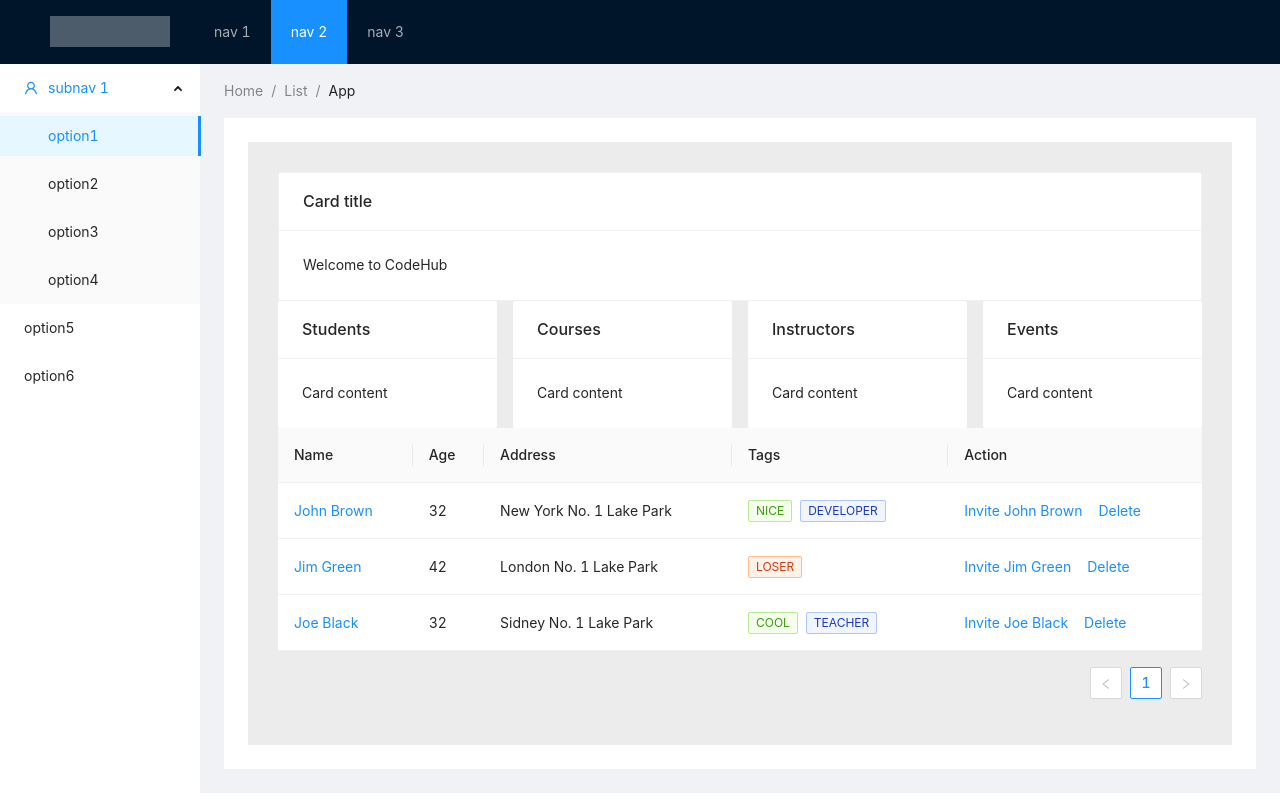
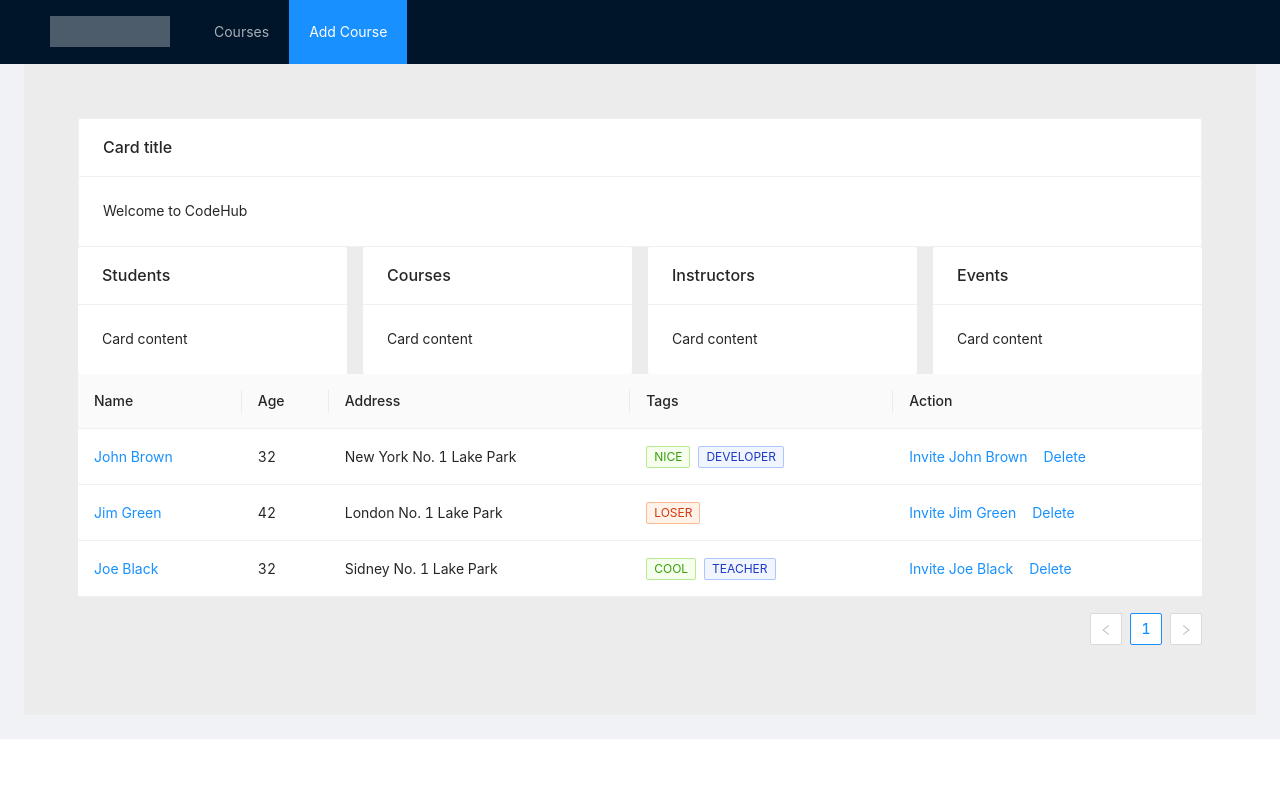
Before and after one commit to capioc/react-course-catalog, a React (Create React App) app: page / in a window 1280 px wide. Built offline with nearby package versions, Linux system fonts and the light colour scheme.

Commit message:
feat(router): add router, main nav menu

```diff
--- a/src/App.css
+++ b/src/App.css
@@ -7,7 +7,7 @@
 }
 
 .site-layout-background {
-    background: #fff;
+  background: #ececec;
 }
 
 .site-card-wrapper {
--- a/src/App.js
+++ b/src/App.js
@@ -1,48 +1,48 @@
 import { React } from 'react';
 import "./App.css";
-import { Layout, Menu, Breadcrumb } from 'antd';
-import { UserOutlined, LaptopOutlined, NotificationOutlined } from '@ant-design/icons';
+import { Layout, Menu } from 'antd';
+// import { UserOutlined, LaptopOutlined, NotificationOutlined } from '@ant-design/icons';
+import { BrowserRouter as Router, Switch, Route, Link } from "react-router-dom";
 import Dashboard from './Dashboard/Dashboard';
+import CoursesList from './Courses/CoursesList';
+import AddCourse from './Courses/AddCourse';
 
-const { SubMenu } = Menu;
-const { Header, Sider, Content } = Layout;
+const { Header, Content } = Layout;
 
 const App = () => {
   return (
     <div className="App">
       <Layout>
         <Header className="header">
-          <div className="logo" />
-          <Menu theme="dark" mode="horizontal" defaultSelectedKeys={['2']}>
-            <Menu.Item key="1">nav 1</Menu.Item>
-            <Menu.Item key="2">nav 2</Menu.Item>
-            <Menu.Item key="3">nav 3</Menu.Item>
-          </Menu>
+          <Router>
+            <Link to="/">
+              <div className="logo" />
+            </Link>
+
+            <Menu theme="dark" mode="horizontal" defaultSelectedKeys={['2']}>
+              <Menu.Item key="1">
+                <Link to="/courses">Courses</Link>
+              </Menu.Item>
+              <Menu.Item key="2">
+                <Link to="/courses/add">Add Course</Link>
+              </Menu.Item>
+            </Menu>
+{/*
+            <Switch>
+                  <Route path="/courses">
+                    <CoursesList />
+                  </Route>
+                  <Route path="/courses/add">
+
+                  </Route>
+                  <Route exact path="/">
+                    <Dashboard />
+                  </Route>
+                </Switch> */}
+          </Router>
         </Header>
-        <Layout>
-          <Sider width={200} className="site-layout-background">
-            <Menu
-              mode="inline"
-              defaultSelectedKeys={['1']}
-              defaultOpenKeys={['sub1']}
-              style={{ height: '100%', borderRight: 0 }}
-            >
-              <SubMenu key="sub1" icon={<UserOutlined />} title="subnav 1">
-                <Menu.Item key="1">option1</Menu.Item>
-                <Menu.Item key="2">option2</Menu.Item>
-                <Menu.Item key="3">option3</Menu.Item>
-                <Menu.Item key="4">option4</Menu.Item>
-              </SubMenu>
-              <Menu.Item key="5">option5</Menu.Item>
-              <Menu.Item key="6">option6</Menu.Item>
-            </Menu>
-          </Sider>
+
           <Layout style={{ padding: '0 24px 24px' }}>
-            <Breadcrumb style={{ margin: '16px 0' }}>
-              <Breadcrumb.Item>Home</Breadcrumb.Item>
-              <Breadcrumb.Item>List</Breadcrumb.Item>
-              <Breadcrumb.Item>App</Breadcrumb.Item>
-            </Breadcrumb>
             <Content
               className="site-layout-background"
               style={{
@@ -51,11 +51,23 @@ const App = () => {
                 minHeight: 280,
               }}
             >
-              <Dashboard></Dashboard>
+              <Router>
+                <Switch>
+                  <Route path="/courses/add">
+                    <AddCourse></AddCourse>
+                  </Route>
+                  <Route path="/courses">
+                    <CoursesList />
+                  </Route>
+                  <Route exact path="/">
+                    <Dashboard />
+                  </Route>
+                </Switch>
+              </Router>
+
             </Content>
           </Layout>
         </Layout>
-      </Layout>
     </div>
   );
 }
```
Lines whose indentation alone changed are shown as unchanged.
